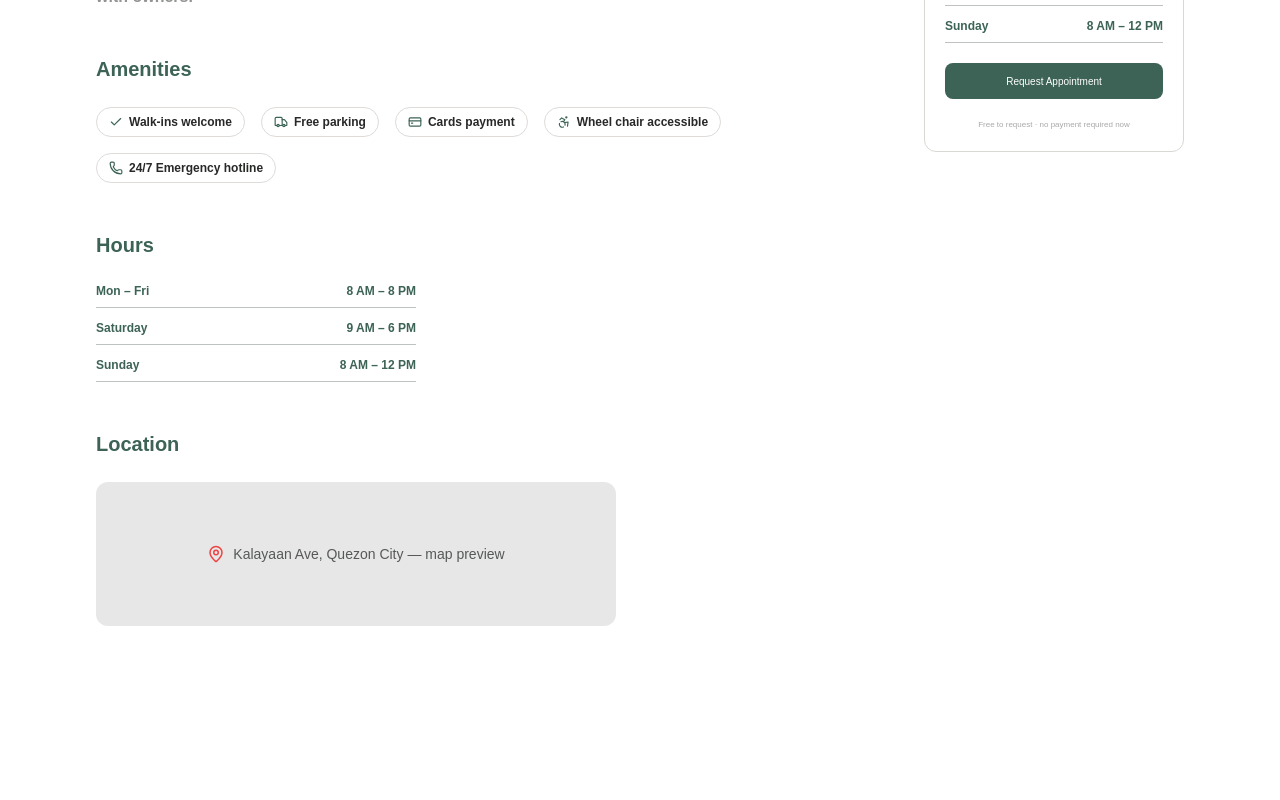
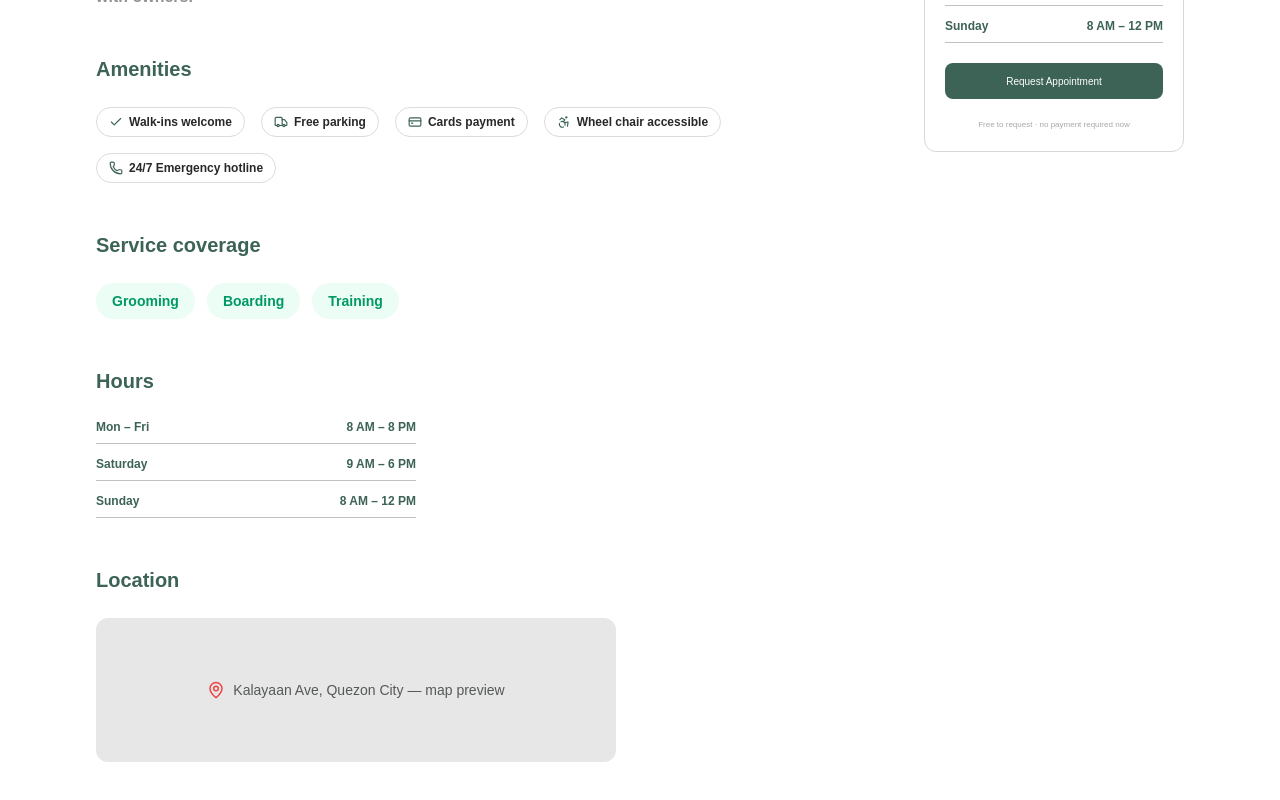
Before and after one commit to GarudaKurt/Aspen, a Next.js app: page /business-profile in a window 1280 px wide. Shown: the part 781-1581 px from the top of the page. Before the commit the page ends 1527 px from the top, so only its background shows below. Built offline with nearby package versions, Linux system fonts and the light colour scheme.

Commit message:
Support editable data in public business profile preview

```diff
--- a/src/features/business-profile/components/business-profile.tsx
+++ b/src/features/business-profile/components/business-profile.tsx
@@ -37,11 +37,15 @@ export type TenantProfileData = {
   reviews: string;
   category: string;
   address: string;
+  description?: string;
+  serviceCoverage?: string[];
+  coverPhoto?: string | null;
   verified?: boolean;
 };
 
 type TenantProfileProps = {
   provider?: TenantProfileData;
+  preview?: boolean;
 };
 
 const defaultProvider: TenantProfileData = {
@@ -140,10 +144,13 @@ const serviceCategories: ServiceCategory[] = [
   },
 ];
 
-export function BusinessProfile({ provider = defaultProvider }: TenantProfileProps) {
+export function BusinessProfile({
+  provider = defaultProvider,
+  preview = false,
+}: TenantProfileProps) {
   const [activeTab, setActiveTab] = useState("Overview");
   const [saved, setSaved] = useState(false);
-  const [coverPhoto, setCoverPhoto] = useState<string | null>(null);
+  const [coverPhoto, setCoverPhoto] = useState<string | null>(provider.coverPhoto ?? null);
 
   const handleImageUpload = (
     event: ChangeEvent<HTMLInputElement>,
@@ -189,6 +196,8 @@ export function BusinessProfile({ provider = defaultProvider }: TenantProfilePro
                 className="object-cover"
               />
             )}
+            {!preview && (
+              <>
                 <input
                   type="file"
                   accept="image/*"
@@ -199,6 +208,8 @@ export function BusinessProfile({ provider = defaultProvider }: TenantProfilePro
                   <Pencil size={16} />
                   <span className="sr-only">Upload or edit cover photo</span>
                 </span>
+              </>
+            )}
           </label>
           <div className="mt-4 flex flex-col gap-4 sm:mt-5 sm:flex-row sm:items-end sm:justify-between">
             <div className="min-w-0">
@@ -285,10 +296,8 @@ export function BusinessProfile({ provider = defaultProvider }: TenantProfilePro
               <>
                 <ProfileSection title="About">
                   <p className="max-w-[650px] text-sm font-semibold leading-5 text-[#929492] sm:text-base">
-                    Full-service animal hospital offering general checkups, vaccinations,
-                    surgery, and 24/7 emergency care. Our team of licensed veterinarians
-                    has cared for pets in Quezon City since 2024, with a focus on gentle
-                    handling and clear communication with owners.
+                    {provider.description ??
+                      "Full-service animal hospital offering general checkups, vaccinations, surgery, and 24/7 emergency care. Our team of licensed veterinarians has cared for pets in Quezon City since 2024, with a focus on gentle handling and clear communication with owners."}
                   </p>
                 </ProfileSection>
 
@@ -301,6 +310,19 @@ export function BusinessProfile({ provider = defaultProvider }: TenantProfilePro
                       >
                         <Icon size={14} className="text-[#3c6355]" />
                         {label}
+                      </span>
+                    ))}
+                  </div>
+                </ProfileSection>
+
+                <ProfileSection title="Service coverage">
+                  <div className="flex max-w-[700px] flex-wrap gap-3">
+                    {(provider.serviceCoverage ?? ["Grooming", "Boarding", "Training"]).map((coverage) => (
+                      <span
+                        key={coverage}
+                        className="rounded-full bg-emerald-50 px-4 py-2 text-sm font-semibold text-emerald-600"
+                      >
+                        {coverage}
                       </span>
                     ))}
                   </div>
@@ -332,7 +354,7 @@ export function BusinessProfile({ provider = defaultProvider }: TenantProfilePro
             ) : activeTab === "Services" ? (
               <ServicesPanel />
             ) : activeTab === "Reviews" ? (
-              <ReviewsPanel />
+              <ReviewsPanel provider={provider} />
             ) : (
               <div className="rounded-xl border border-dashed border-[#d8d8d5] p-8 text-sm text-[#777b78]">
                 {activeTab} for {provider.name} will appear here.
@@ -371,20 +393,20 @@ function ProfileSection({
   );
 }
 
-function ReviewsPanel() {
+function ReviewsPanel({ provider }: { provider: TenantProfileData }) {
   return (
     <div className="rounded-2xl border border-[#d8d8d5] bg-white p-4 shadow-sm sm:p-6">
       <div className="flex items-start gap-5 border-b border-[#e5e6e4] pb-5">
         <div>
-          <p className="text-4xl font-bold text-[#3c6355]">4.9</p>
-          <div className="mt-1 flex gap-0.5 text-[#ffd000]" aria-label="Average rating: 4.9 out of 5">
+          <p className="text-4xl font-bold text-[#3c6355]">{provider.rating}</p>
+          <div className="mt-1 flex gap-0.5 text-[#ffd000]" aria-label={`Average rating: ${provider.rating} out of 5`}>
             {Array.from({ length: 5 }, (_, index) => (
               <Star key={index} size={14} fill="currentColor" strokeWidth={0} />
             ))}
           </div>
         </div>
         <p className="max-w-[180px] pt-1 text-xs leading-4 text-[#929492]">
-          Based on 222 reviews
+          Based on {provider.reviews}
           <br />
           from verified visits
         </p>
```
Lines whose indentation alone changed are shown as unchanged.
